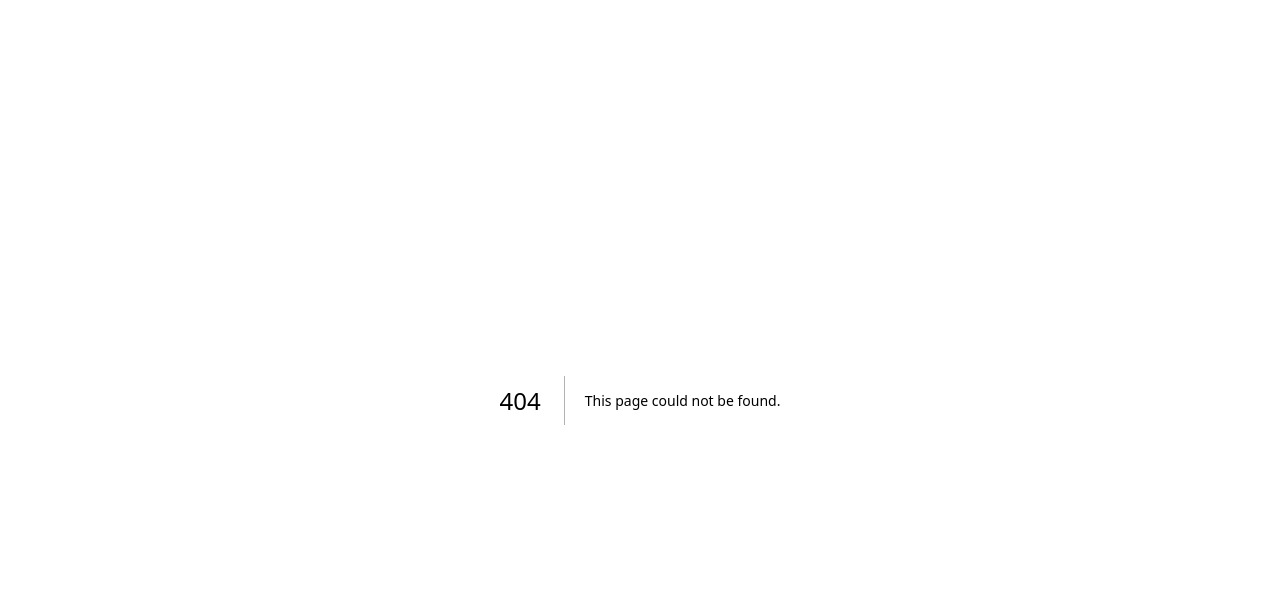
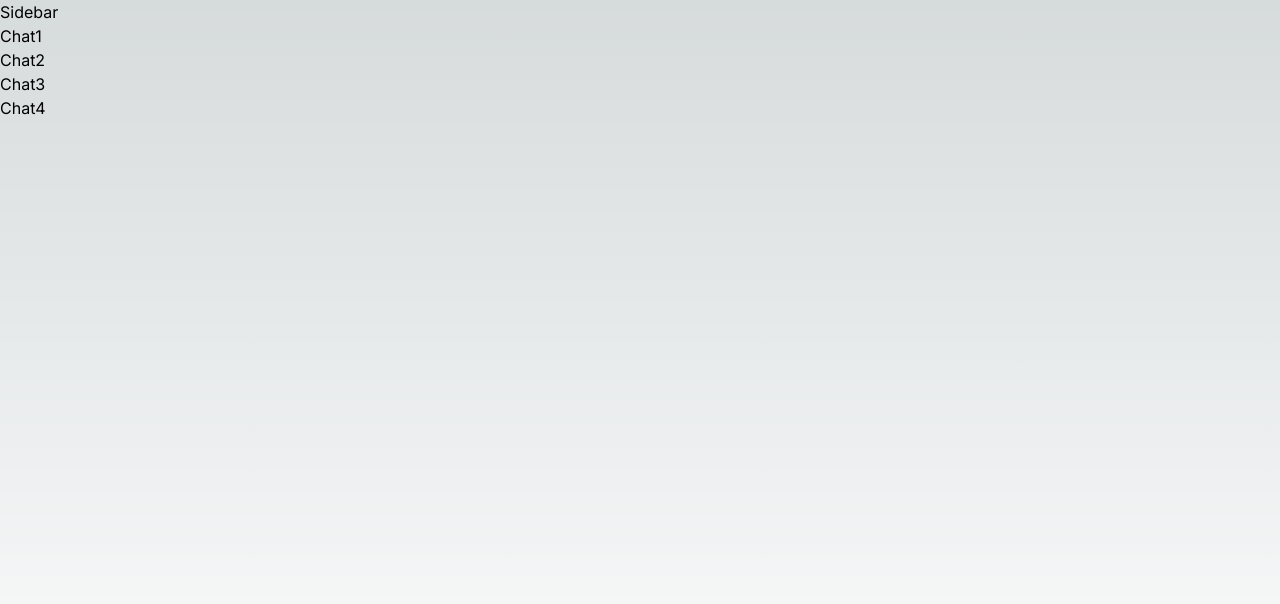
Before and after one commit to Mr-Mercury/echosphere, a Next.js app: page /chat/channels/personal in a window 1280 px wide. Before the commit this address had no page. Shown: the top 604 px of the page. Built offline with nearby package versions, Linux system fonts and the light colour scheme.

Commit message:
Personal route work begun, some routes changed.

```diff
--- /dev/null
+++ b/app/chat/channels/personal/loading.tsx
@@ -0,0 +1,5 @@
+export default function PersonalLoading() {
+    <div>
+        Loading....
+    </div>
+}
--- a/app/chat/layout.tsx
+++ b/app/chat/layout.tsx
@@ -1,7 +1,7 @@
 import React from "react";
 import { Suspense } from "react";
 
-import { ChatSidebar } from "@/components/chat-sidebar-components/chat-sidebar";
+import { ChatMainSidebar } from "@/components/chat-sidebar-components/chat-sidebar";
 import { UserType } from '@/lib/entities/user';
 
 interface ChatLayoutProps {
@@ -14,10 +14,12 @@ const ChatLayout: React.FC<ChatLayoutProps> = ({
 }: ChatLayoutProps) => {
     return(
         //Styling wrapper needs to ensure they're rendering side by side
-        <section>
-            <ChatSidebar currentUser={currentUser} />
+        <div className="flex h-screen">
+            <ChatMainSidebar currentUser={currentUser} />
+            <main className="flex-1 p-6 overflow-y-auto">
             {children}
-        </section>
+            </main>
+        </div>
 
 
     )
--- a/components/chat-sidebar-components/chat-sidebar.tsx
+++ b/components/chat-sidebar-components/chat-sidebar.tsx
@@ -1,6 +1,6 @@
 import { UserType } from '@/lib/entities/user';
 
-export const ChatSidebar = async (currentUser: UserType | undefined ) => {
+export const ChatMainSidebar = async (currentUser: UserType | undefined ) => {
     return (
         <div>
             <nav>Sidebar</nav>
```
Also changed, not shown: app/chat/channels/personal/page.tsx (added, +15 -0 lines).
